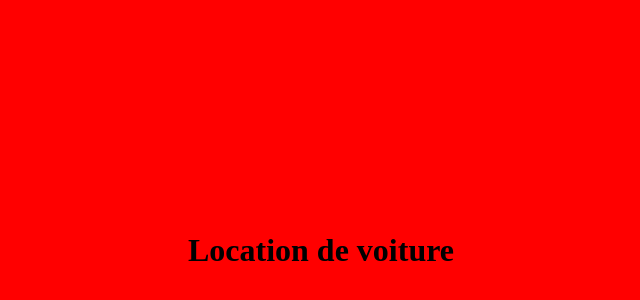
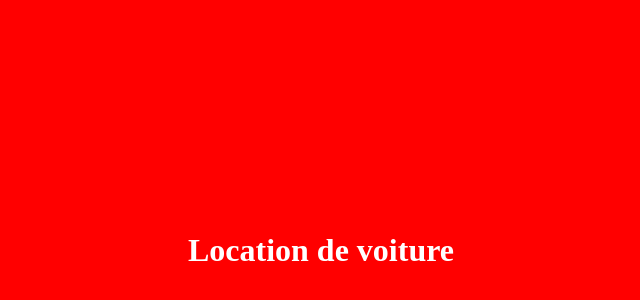
Before and after one commit to Abdelhafid1972/monPremierProjet, a plain HTML site: page index.html in a window 1280 px wide. Shown: the part 42-342 px from the top of the page, without its empty margins (319-959 px from the left). Drawn offline with Linux system fonts and the light colour scheme.

Commit message:
modif sup

```diff
--- a/index.html
+++ b/index.html
@@ -7,6 +7,6 @@
     <title>Document</title>
 </head>
 <body style="background-color: red;">
-    <h1 style="padding-top: 20%; padding-bottom: 20%; text-align: center;">Location de voiture</h1>
+    <h1 style="padding-top: 20%; padding-bottom: 20%; text-align: center; color: white;">Location de voiture</h1>
 </body>
 </html>
```
